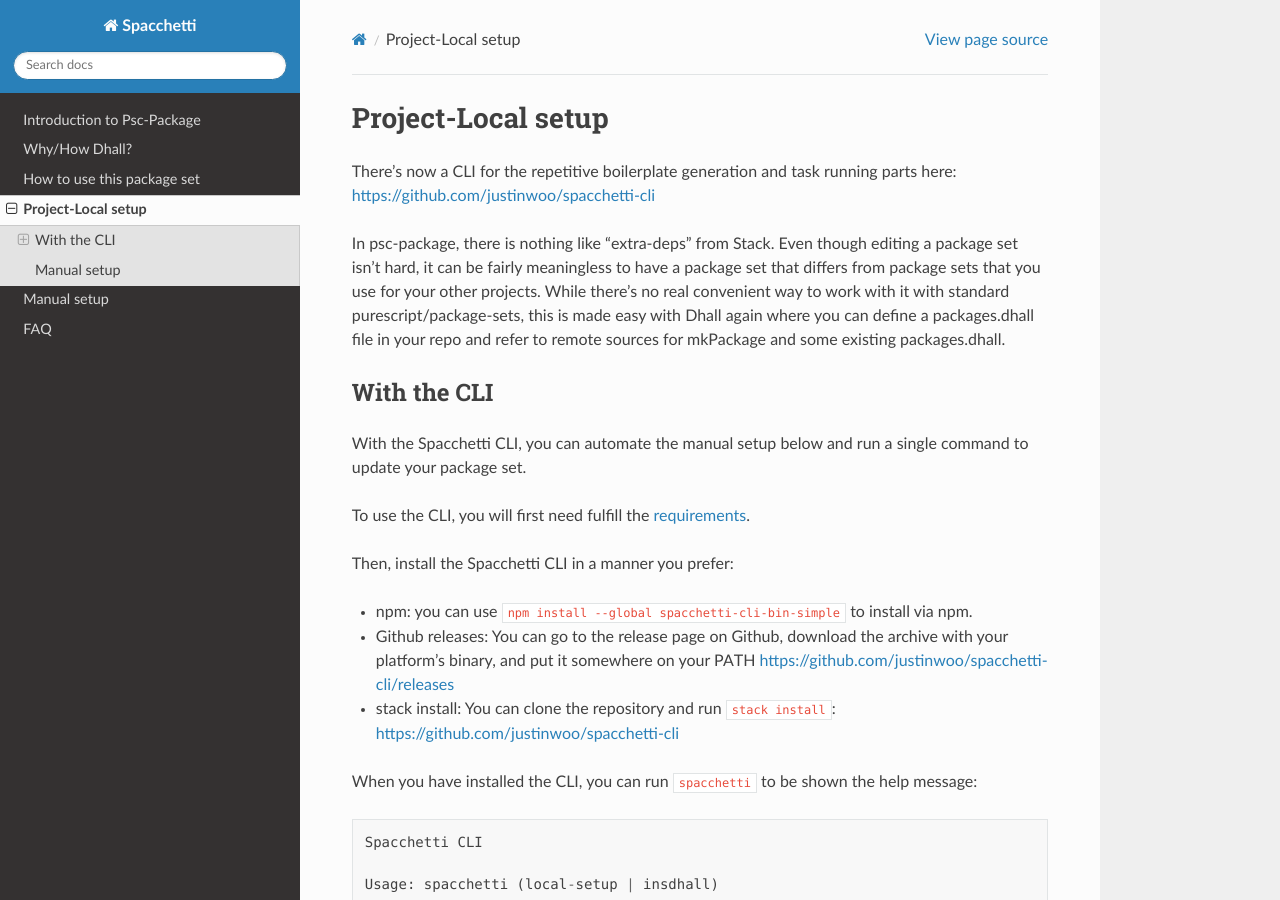
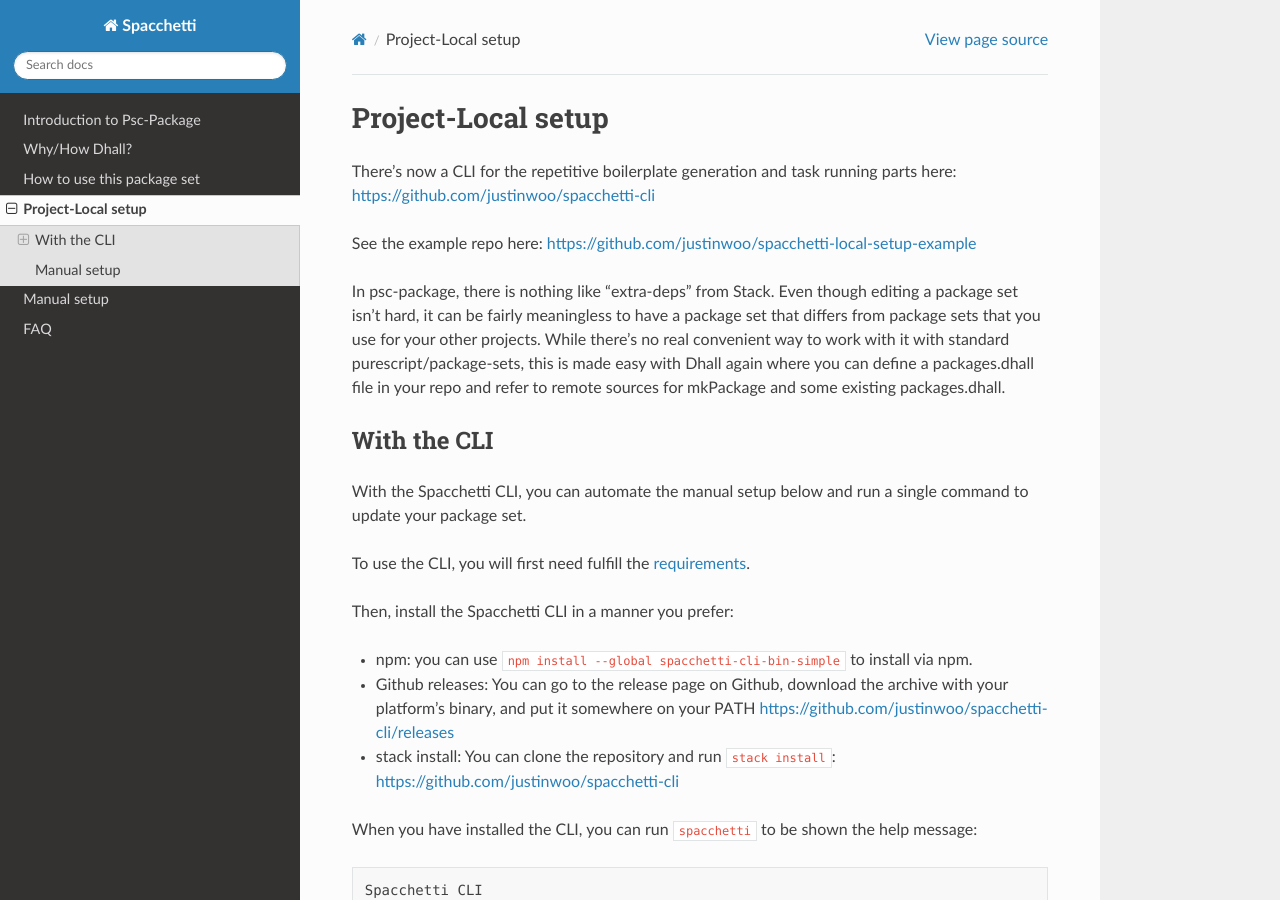
Before and after one commit to spacchetti/spacchetti, a Sphinx documentation site: the page built from docs/local-setup.md, in a window 1280 px wide and 900 px high. Built offline with Sphinx 7.4.7 and the Read the Docs theme 2.0.0, drawn with Linux system fonts in a browser that asks for light colours.

Commit message:
Update local-setup.md

```diff
--- a/docs/local-setup.md
+++ b/docs/local-setup.md
@@ -1,6 +1,8 @@
 # Project-Local setup
 
 There's now a CLI for the repetitive boilerplate generation and task running parts here: <https://github.com/justinwoo/spacchetti-cli>
+
+See the example repo here: <https://github.com/justinwoo/spacchetti-local-setup-example>
 
 In psc-package, there is nothing like "extra-deps" from Stack. Even though editing a package set isn't hard, it can be fairly meaningless to have a package set that differs from package sets that you use for your other projects. While there's no real convenient way to work with it with standard purescript/package-sets, this is made easy with Dhall again where you can define a packages.dhall file in your repo and refer to remote sources for mkPackage and some existing packages.dhall.
 
```
